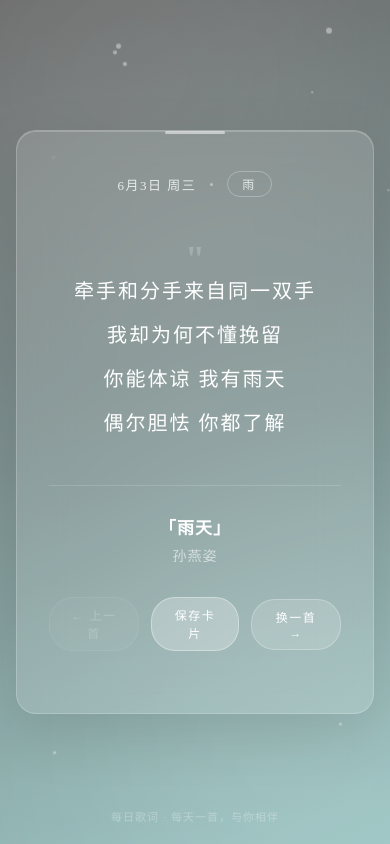
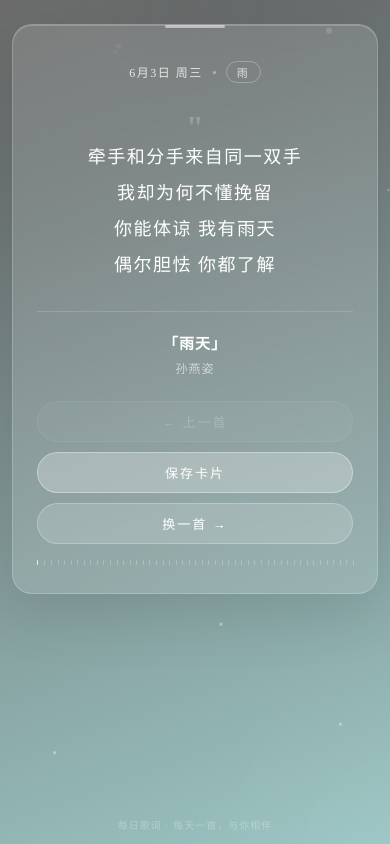
Before and after one commit to pavelwu-27/daily-lyric, a plain HTML site: page docs/index.html in a window 390 px wide. Drawn offline with Linux system fonts and the light colour scheme.

Commit message:
fix: improve mobile layout - stack buttons vertically
Mobile (<600px): buttons stacked vertically, lyrics scaled down,
card padding adjusted, orbs reduced for small screens.

Co-Authored-By: Claude Opus 4.7 (1M context) <noreply@anthropic.com>

```diff
--- a/docs/index.html
+++ b/docs/index.html
@@ -291,10 +291,38 @@ body.default  { background: linear-gradient(160deg, #f6d365 0%, #fda085 100%); }
 }
 
 @media (max-width: 600px) {
-  .card { padding: 40px 32px 36px; border-radius: 20px; }
-  .lyric { font-size: 20px; letter-spacing: 2px; }
-  .quote-mark { font-size: 36px; }
-  .btn { padding: 8px 20px; font-size: 12px; }
+  body { align-items: flex-start; padding: 24px 0; }
+  .card { padding: 36px 24px 28px; border-radius: 20px; max-width: 100%; width: 94%; }
+  .meta { margin-bottom: 28px; gap: 10px; font-size: 12px; }
+  .meta .theme-tag { font-size: 11px; padding: 2px 10px; letter-spacing: 2px; }
+  .quote-mark { font-size: 32px; margin-bottom: -4px; }
+  .lyric { font-size: 18px; line-height: 2; letter-spacing: 1.5px; margin-bottom: 28px; min-height: 100px; }
+  .song-info { padding-top: 20px; }
+  .song-name { font-size: 15px; }
+  .artist { font-size: 12px; }
+
+  /* 按钮改为竖排 */
+  .actions {
+    flex-direction: column;
+    gap: 10px;
+    margin-top: 24px;
+  }
+  .btn {
+    width: 100%;
+    justify-content: center;
+    padding: 10px 0;
+    font-size: 13px;
+    letter-spacing: 2px;
+  }
+
+  .indicator { margin-top: 16px; gap: 6px; }
+  .dot-indicator { width: 5px; height: 5px; }
+  .dot-indicator.active { width: 16px; }
+
+  .footer { font-size: 10px; bottom: 12px; }
+  .orb-1 { width: 250px; height: 250px; }
+  .orb-2 { width: 200px; height: 200px; }
+  .orb-3 { display: none; }
 }
 </style>
 </head>
```
